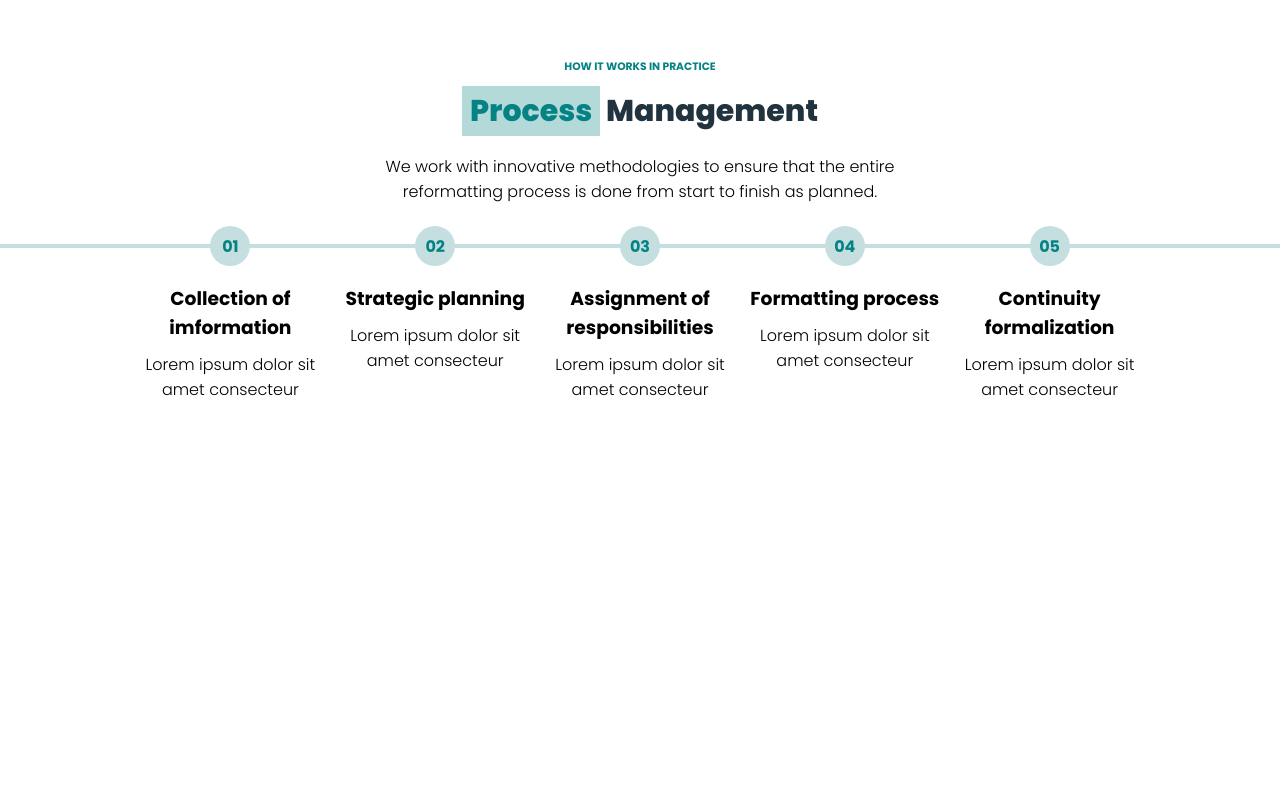
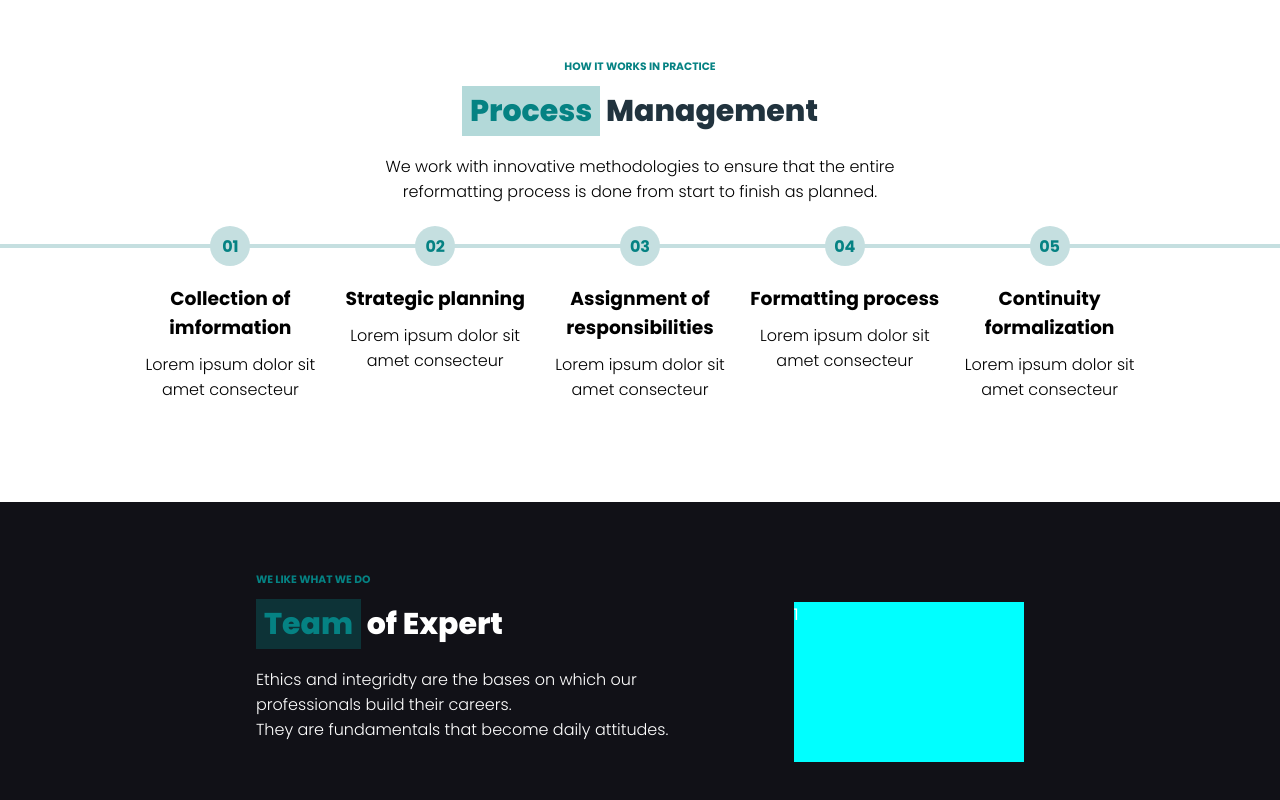
Before and after one commit to PaoloNapoli97/proj-html-vuejs, a Vue app: page / in a window 1280 px wide. Shown: the part 2428-3228 px from the top of the page. Before the commit the page ends 2930 px from the top, so only its background shows below. Built offline with nearby package versions, Linux system fonts and the light colour scheme.

Commit message:
Add: OurTeam ArrayObjects & BaseStructure

```diff
--- a/src/components/AppMain.vue
+++ b/src/components/AppMain.vue
@@ -2,6 +2,7 @@
 import AboutUs from "./AboutUs.vue";
 import OurServices from "./OurServices.vue";
 import OurPlan from "./OurPlan.vue";
+import OurTeam from "./OurTeam.vue";
 
 export default {
   name: "AppMain",
@@ -9,6 +10,7 @@ export default {
     AboutUs,
     OurServices,
     OurPlan,
+    OurTeam,
   },
 };
 </script>
@@ -17,6 +19,7 @@ export default {
   <AboutUs />
   <OurServices />
   <OurPlan />
+  <OurTeam />
 </template>
 
 <style lang="scss" scoped></style>
--- /dev/null
+++ b/src/components/OurTeam.vue
@@ -0,0 +1,129 @@
+<template>
+  <main>
+    <div class="container">
+      <div class="col-big">
+        <div class="introduction">
+          <h6>WE LIKE WHAT WE DO</h6>
+          <h2><span class="badge">Team</span> of Expert</h2>
+          <p>
+            Ethics and integridty are the bases on which our professionals build
+            their careers. <br />
+            They are fundamentals that become daily attitudes.
+          </p>
+        </div>
+      </div>
+      <div class="col-small">1</div>
+    </div>
+  </main>
+</template>
+
+<script>
+export default {
+  data() {
+    return {
+      team: [
+        {
+          image: "/team-4.png",
+          name: "David Cooper",
+          role: "CTO & CO-FOUNDER",
+          socials: [
+            {
+              link: "https://it-it.facebook.com/",
+              icon: "fa-brands fa-facebook-f",
+            },
+            {
+              link: "https://twitter.com/",
+              icon: "fa-brands fa-twitter",
+            },
+            {
+              link: "https://it.linkedin.com/",
+              icon: "fa-brands fa-linkedin-in",
+            },
+          ],
+        },
+        {
+          image: "/team-1.png",
+          name: "T. Johnson",
+          role: "CEO & PRESIDENT",
+          socials: [
+            {
+              link: "https://it-it.facebook.com/",
+              icon: "fa-brands fa-facebook-f",
+            },
+            {
+              link: "https://twitter.com/",
+              icon: "fa-brands fa-twitter",
+            },
+            {
+              link: "https://it.linkedin.com/",
+              icon: "fa-brands fa-linkedin-in",
+            },
+          ],
+        },
+        {
+          image: "/team-2.png",
+          name: "Emma Lopez",
+          role: "CHIEF MARKETING",
+          socials: [
+            {
+              link: "https://it-it.facebook.com/",
+              icon: "fa-brands fa-facebook-f",
+            },
+            {
+              link: "https://twitter.com/",
+              icon: "fa-brands fa-twitter",
+            },
+            {
+              link: "https://it.linkedin.com/",
+              icon: "fa-brands fa-linkedin-in",
+            },
+          ],
+        },
+        {
+          image: "/team-3.png",
+          name: "Oliver Jones",
+          role: "CHIEF PROCUREMENT",
+          socials: [
+            {
+              link: "https://it-it.facebook.com/",
+              icon: "fa-brands fa-facebook-f",
+            },
+            {
+              link: "https://twitter.com/",
+              icon: "fa-brands fa-twitter",
+            },
+            {
+              link: "https://it.linkedin.com/",
+              icon: "fa-brands fa-linkedin-in",
+            },
+          ],
+        },
+      ],
+    };
+  },
+};
+</script>
+
+<style lang="scss" scoped>
+main {
+  padding: 100px 0;
+  background-color: var(--bg-primary-color);
+
+  .container {
+    color: var(--quaternary-color);
+    display: flex;
+    justify-content: space-between;
+    .col-big {
+      width: 60%;
+
+      h2 {
+        color: var(--quaternary-color);
+      }
+    }
+    .col-small {
+      width: 30%;
+      background-color: aqua;
+    }
+  }
+}
+</style>
```
